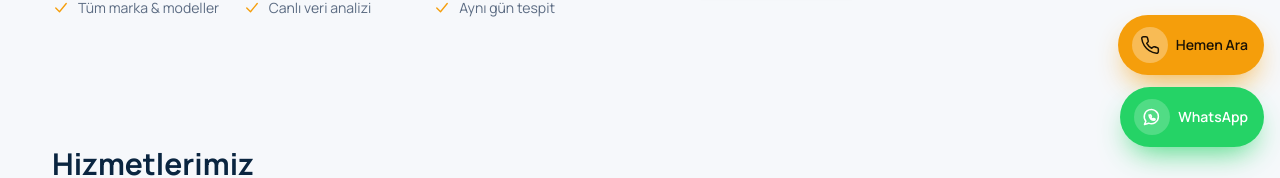
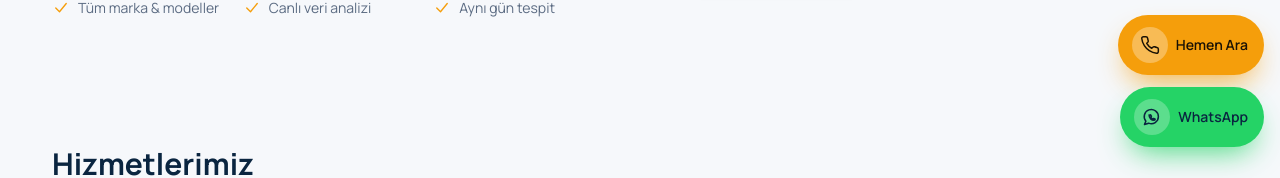
Before and after one commit to Ahanci/canoto, a Next.js app: page / in a window 1280 px wide. Shown: the part 633-811 px from the top of the page. Built offline with nearby package versions, Linux system fonts and the light colour scheme.

Commit message:
fix(a11y): WhatsApp pill text dark for WCAG AA contrast

```diff
--- a/src/components/StickyCTA.tsx
+++ b/src/components/StickyCTA.tsx
@@ -23,9 +23,9 @@ export function StickyCTA() {
         target="_blank"
         rel="noopener noreferrer"
         aria-label="Hızlı WhatsApp mesajı gönder"
-        className="group flex items-center gap-2 rounded-full bg-[#25D366] py-3 pl-3.5 pr-4 font-semibold text-white shadow-[0_14px_30px_-10px_rgba(37,211,102,0.85)] transition hover:scale-[1.03] hover:bg-[#1ebe57]"
+        className="group flex items-center gap-2 rounded-full bg-[#25D366] py-3 pl-3.5 pr-4 font-semibold text-[#0a2540] shadow-[0_14px_30px_-10px_rgba(37,211,102,0.85)] transition hover:scale-[1.03] hover:bg-[#1ebe57] hover:text-[#0a2540]"
       >
-        <span className="grid h-9 w-9 place-items-center rounded-full bg-white/20">
+        <span className="grid h-9 w-9 place-items-center rounded-full bg-white/25">
           <WhatsAppIcon width={20} height={20} />
         </span>
         <span className="hidden text-sm sm:inline">WhatsApp</span>
```
